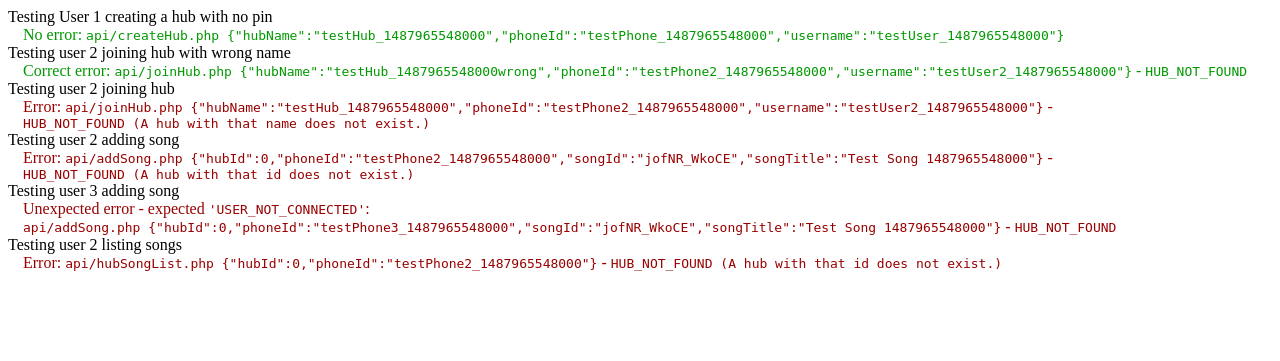
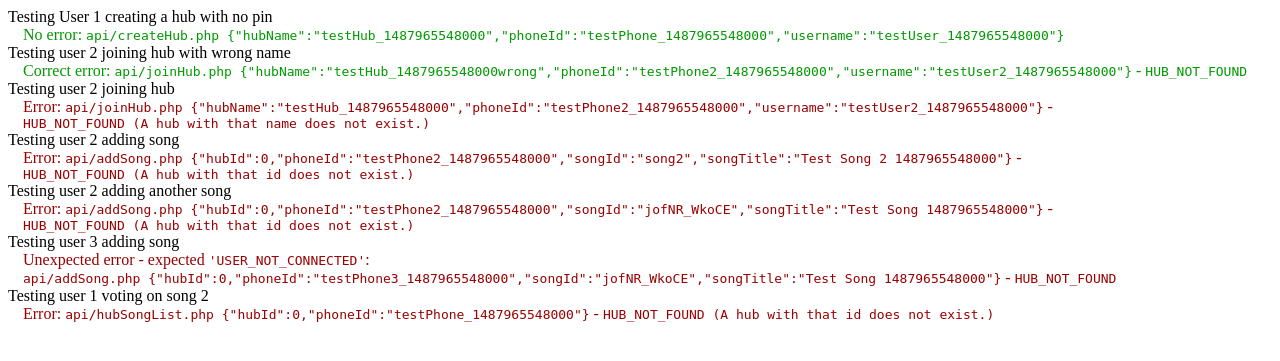
Before and after one commit to vmaggioli/MusiQueue-android, a PHP site: page /testApi.html in a window 1280 px wide. Shown: the top 361 px of the page. Run offline with PHP 8.4, Linux system fonts and the light colour scheme; data that the repository does not hold is empty.

Commit message:
Updates api tests.

```diff
--- a/MusiQueue-server/www/html/index.php
+++ b/MusiQueue-server/www/html/index.php
@@ -1 +1,2 @@
 You might be looking for: <a href='api'>api docs</a>.
+Or maybe <a href="testApi.html">api tests</a>.
--- a/MusiQueue-server/www/html/testApi.html
+++ b/MusiQueue-server/www/html/testApi.html
@@ -125,6 +125,14 @@ message("Testing user 2 adding song");
 testEndpoint('api/addSong.php', {
 	hubId: hubId,
 	phoneId: phoneId2,
+	songId: songId2,
+	songTitle: songTitle2
+});
+
+message("Testing user 2 adding another song");
+testEndpoint('api/addSong.php', {
+	hubId: hubId,
+	phoneId: phoneId2,
 	songId: songId,
 	songTitle: songTitle
 });
@@ -137,17 +145,40 @@ testEndpointError('api/addSong.php', {
 	songTitle: songTitle
 }, "USER_NOT_CONNECTED");
 
+message("Testing user 1 voting on song 2");
+var s2Id = testEndpoint('api/hubSongList.php', {
+	hubId: hubId,
+	phoneId: phoneId1
+}).result[1].id;
+testEndpoint('api/voteUpSong.php', {
+	hubId: hubId,
+	phoneId: phoneId1,
+	songId: s2Id,
+});
+testEndpoint('api/voteUpSong.php', {
+	hubId: hubId,
+	phoneId: phoneId1,
+	songId: s2Id,
+});
+testEndpoint('api/voteDownSong.php', {
+	hubId: hubId,
+	phoneId: phoneId1,
+	songId: s2Id,
+});
+
 message("Testing user 2 listing songs");
 var songs = testEndpoint('api/hubSongList.php', {
 	hubId: hubId,
 	phoneId: phoneId2
 }).result;
-if(songs.length != 1) {
+if(songs.length != 2) {
 	error("song listing incorrect - wrong number of songs");
 	error(JSON.stringify(songs));
 }else if(songs[0].song_id != songId || songs[0].song_title != songTitle) {
 	error("song listing incorrect - song 1 wrong");
 	error(JSON.stringify(songs));
+}else if(songs[0].up_votes != 2 || songs[0].down_votes != 1) {
+	error("song listing incorrect - song 1 has the wrong vote totals");
 }else{
 	success("song listing correct");
 }
```
